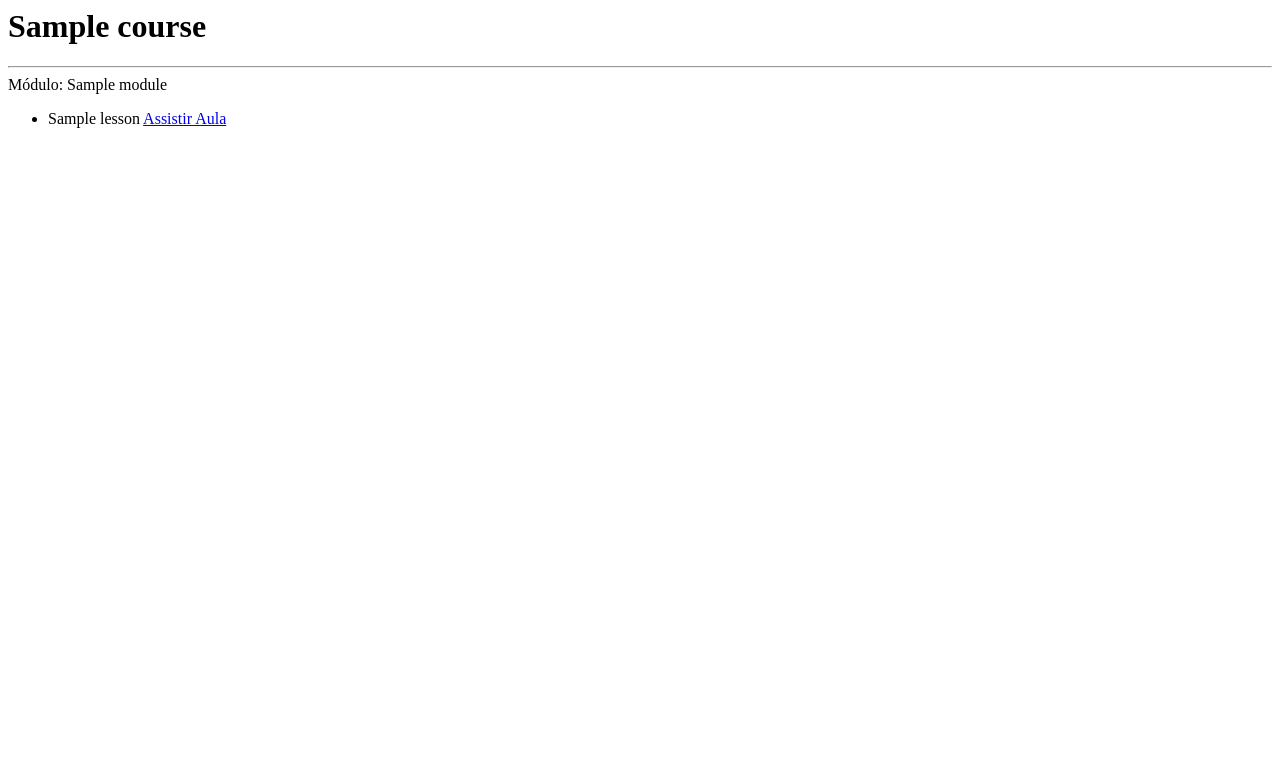
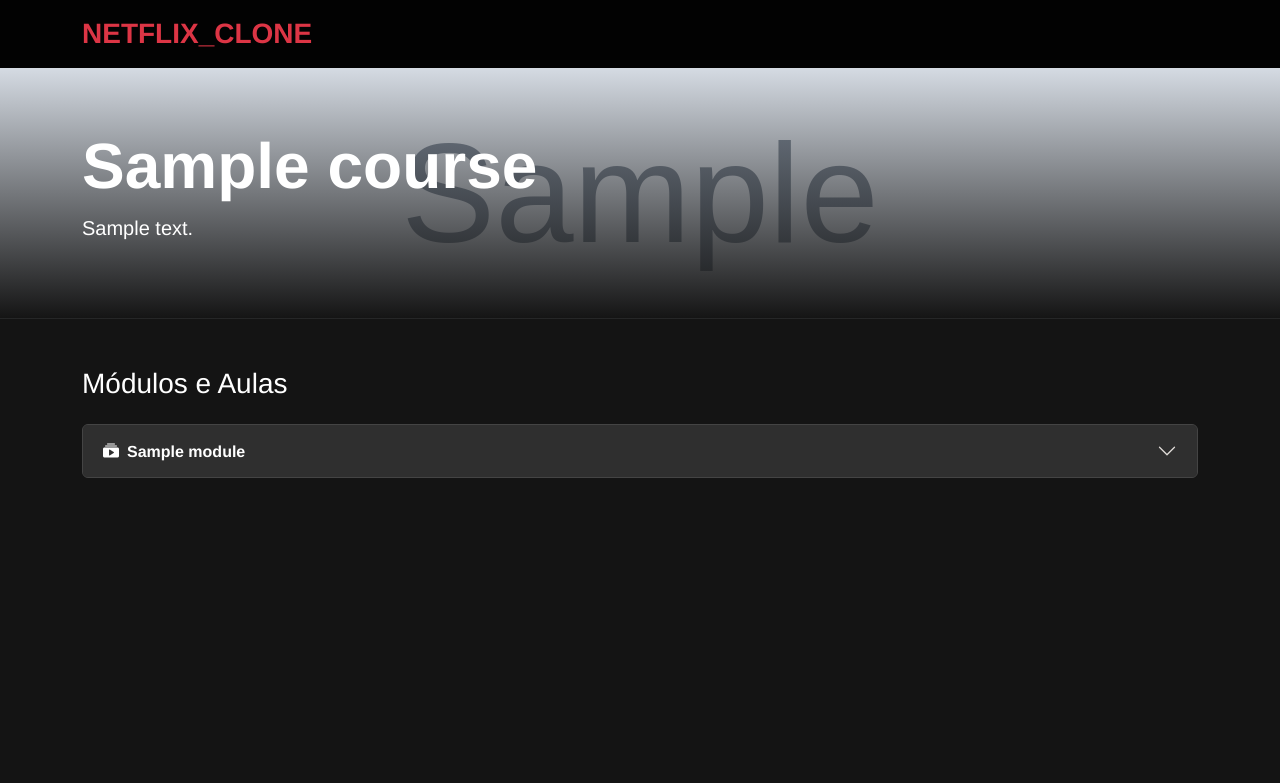
Before and after one commit to RodolfoBredoff/streaming-forro, a Django app: template core/templates/core/course_detail.html in a window 1280 px wide. Shown: the top 783 px of the page. Run offline with Django 5.2, Linux system fonts and the light colour scheme; the template is opened without the code that fills it: values that come from a table or form of the project are taken from there, others are empty; tables that the repository leaves empty hold one stand-in row (values such as "Sample post"); grey boxes marked "Sample" are stand-in pictures; parts of the project's set-up code (start-up, migrations or seed data) failed here and were passed over; some libraries are stand-ins or nearby versions.

Commit message:
Fix: estilizando modulos

```diff
--- a/core/templates/core/course_detail.html
+++ b/core/templates/core/course_detail.html
@@ -1,26 +1,81 @@
-<div class="container mt-5">
-    <h1>{{ course.title }}</h1>
-    <hr>
+<!DOCTYPE html>
+<html lang="pt-br">
+<head>
+    <meta charset="UTF-8">
+    <meta name="viewport" content="width=device-width, initial-scale=1.0">
+    <title>{{ course.title }} - Detalhes</title>
+    <link href="https://cdn.jsdelivr.net/npm/bootstrap@5.3.0/dist/css/bootstrap.min.css" rel="stylesheet">
+    <link rel="stylesheet" href="https://cdn.jsdelivr.net/npm/bootstrap-icons@1.11.0/font/bootstrap-icons.css">
+    <style>
+        body { background-color: #141414; color: white; font-family: 'Helvetica Neue', Helvetica, Arial, sans-serif; }
+        .navbar { background-color: rgba(0,0,0,0.9); }
+        .course-header {
+            padding: 60px 0;
+            background: linear-gradient(to bottom, rgba(20,20,20,0) 0%, rgba(20,20,20,1) 100%),
+                        url('{{ course.thumbnail.url }}');
+            background-size: cover; background-position: center;
+        }
+        .accordion-item { background-color: #2f2f2f; border: 1px solid #444; color: white; margin-bottom: 10px; }
+        .accordion-button { background-color: #2f2f2f; color: white; font-weight: bold; }
+        .accordion-button:not(.collapsed) { background-color: #444; color: #e50914; box-shadow: none; }
+        .accordion-button::after { filter: invert(1); }
+        .list-group-item { background-color: #181818; color: #b3b3b3; border: none; transition: 0.3s; }
+        .list-group-item:hover { background-color: #333; color: white; cursor: pointer; }
+        .play-icon { color: #e50914; margin-right: 15px; }
+        .btn-netflix { background-color: #e50914; color: white; border: none; font-weight: bold; }
+        .btn-netflix:hover { background-color: #b20710; color: white; }
+    </style>
+</head>
+<body>
 
-    {% for module in course.modules.all %}
-        <div class="card mb-3">
-            <div class="card-header bg-dark text-white">
-                Módulo: {{ module.title }}
+<nav class="navbar navbar-expand-lg navbar-dark sticky-top">
+    <div class="container">
+        <a class="navbar-brand text-danger fw-bold fs-3" href="{% url 'course_list' %}">NETFLIX_CLONE</a>
+    </div>
+</nav>
+
+<header class="course-header">
+    <div class="container">
+        <h1 class="display-3 fw-bold">{{ course.title }}</h1>
+        <p class="lead col-md-8">{{ course.description }}</p>
+    </div>
+</header>
+
+<main class="container py-5">
+    <h3 class="mb-4">Módulos e Aulas</h3>
+
+    <div class="accordion" id="accordionModules">
+        {% for module in course.modules.all %}
+        <div class="accordion-item">
+            <h2 class="accordion-header" id="heading{{ module.id }}">
+                <button class="accordion-button collapsed" type="button" data-bs-toggle="collapse" data-bs-target="#collapse{{ module.id }}">
+                    <i class="bi bi-collection-play-fill me-2"></i> {{ module.title }}
+                </button>
+            </h2>
+            <div id="collapse{{ module.id }}" class="accordion-collapse collapse" data-bs-parent="#accordionModules">
+                <div class="accordion-body p-0">
+                    <div class="list-group list-group-flush">
+                        {% for lesson in module.lessons.all %}
+                        <a href="{% url 'video_detail' lesson.video.pk %}" class="list-group-item list-group-item-action d-flex align-items-center">
+                            <i class="bi bi-play-circle-fill play-icon fs-4"></i>
+                            <div>
+                                <h6 class="mb-0">{{ lesson.title }}</h6>
+                                <small class="text-muted">Aula {{ forloop.counter }}</small>
+                            </div>
+                        </a>
+                        {% empty %}
+                        <div class="p-3 text-muted">Nenhuma aula cadastrada neste módulo.</div>
+                        {% endfor %}
+                    </div>
+                </div>
             </div>
-            <ul class="list-group list-group-flush">
-                {% for lesson in module.lessons.all %}
-                    <li class="list-group-item d-flex justify-content-between align-items-center">
-                        {{ lesson.title }}
-                        {% if lesson.video %}
-                            <a href="#" class="btn btn-sm btn-outline-success">Assistir Aula</a>
-                        {% else %}
-                            <span class="badge bg-secondary">Sem vídeo</span>
-                        {% endif %}
-                    </li>
-                {% endfor %}
-            </ul>
         </div>
-    {% empty %}
-        <p>Este curso ainda não possui módulos cadastrados.</p>
-    {% endfor %}
-</div>
+        {% empty %}
+        <p class="text-muted">Em breve, novos conteúdos serão adicionados.</p>
+        {% endfor %}
+    </div>
+</main>
+
+<script src="https://cdn.jsdelivr.net/npm/bootstrap@5.3.0/dist/js/bootstrap.bundle.min.js"></script>
+</body>
+</html>
```
